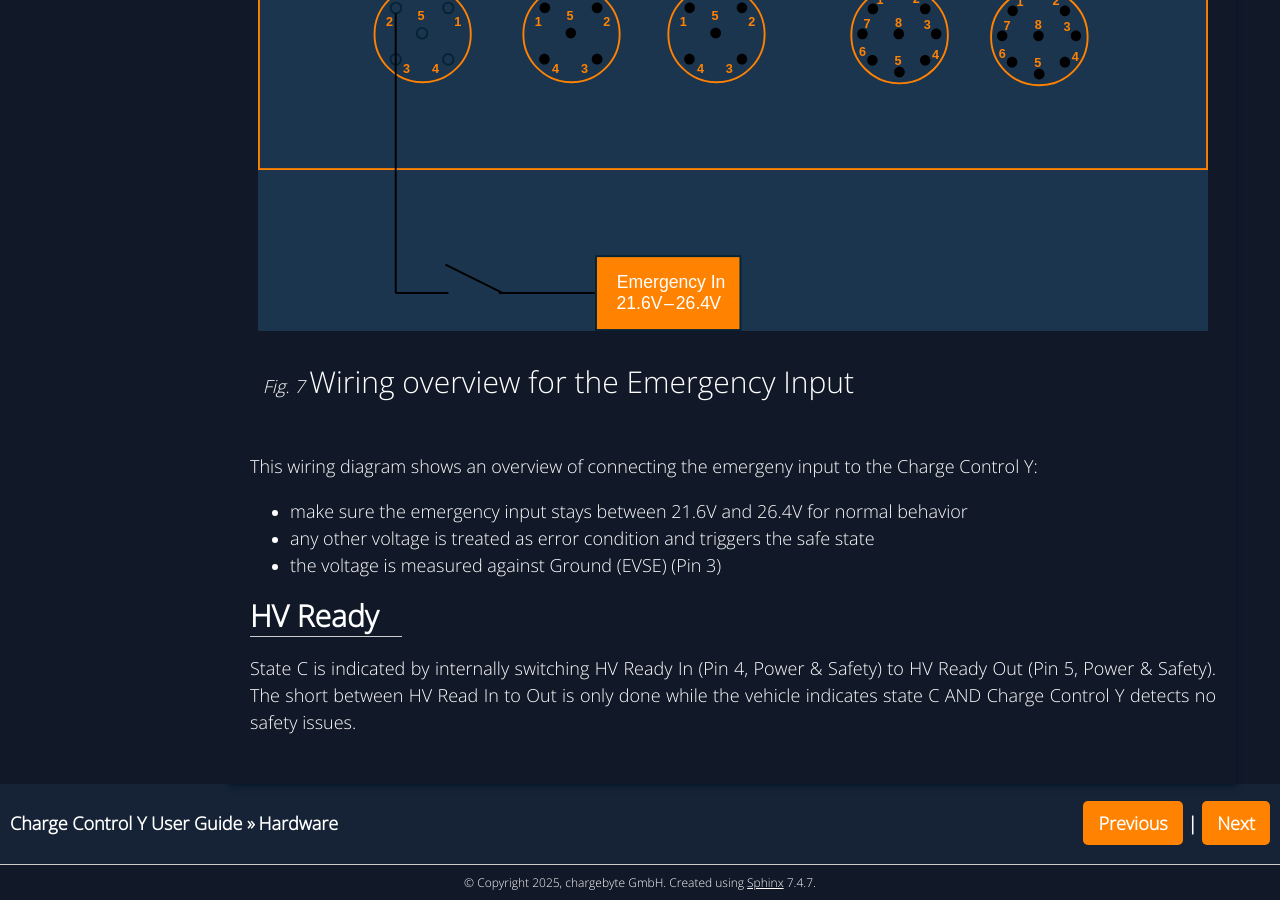
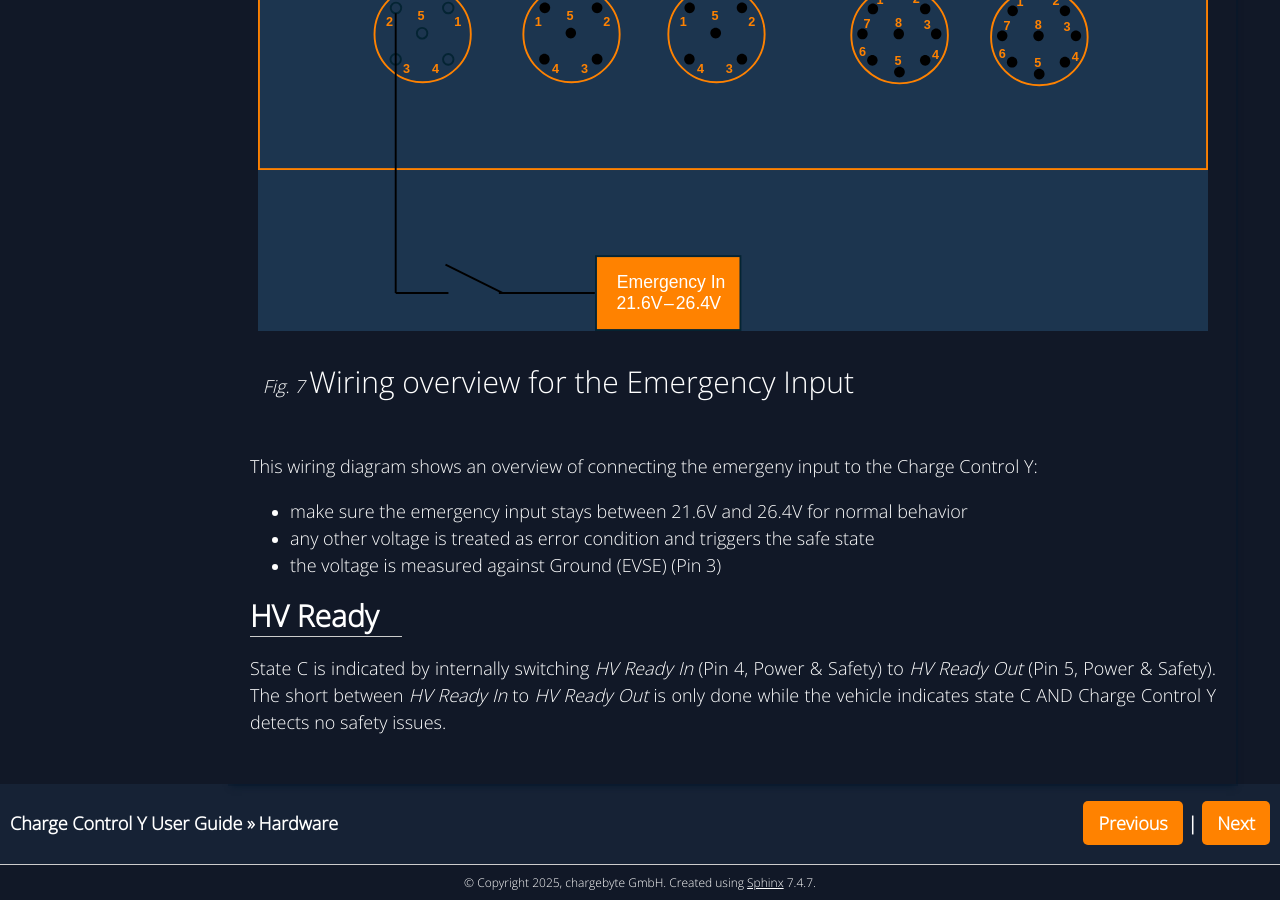
Before and after one commit to chargebyte/chargebyte-docs, a Sphinx documentation site: the page built from docs/source/hardware.rst, in a window 1280 px wide and 900 px high, scrolled down 3480 px. Built offline with Sphinx 7.4.7, drawn with Linux system fonts in a browser that asks for light colours.

Commit message:
Fix typo for HV Ready Signals
Signed-off-by: Michael Heimpold <michael.heimpold@chargebyte.com>

```diff
--- a/docs/source/hardware.rst
+++ b/docs/source/hardware.rst
@@ -199,5 +199,5 @@ This wiring diagram shows an overview of connecting the emergeny input to the Ch
 HV Ready
 ^^^^^^^^
 
-State C is indicated by internally switching HV Ready In (Pin 4, Power & Safety) to HV Ready Out (Pin 5, Power & Safety).
-The short between HV Read In to Out is only done while the vehicle indicates state C AND Charge Control Y detects no safety issues.
+State C is indicated by internally switching `HV Ready In` (Pin 4, Power & Safety) to `HV Ready Out` (Pin 5, Power & Safety).
+The short between `HV Ready In` to `HV Ready Out` is only done while the vehicle indicates state C AND Charge Control Y detects no safety issues.
```
